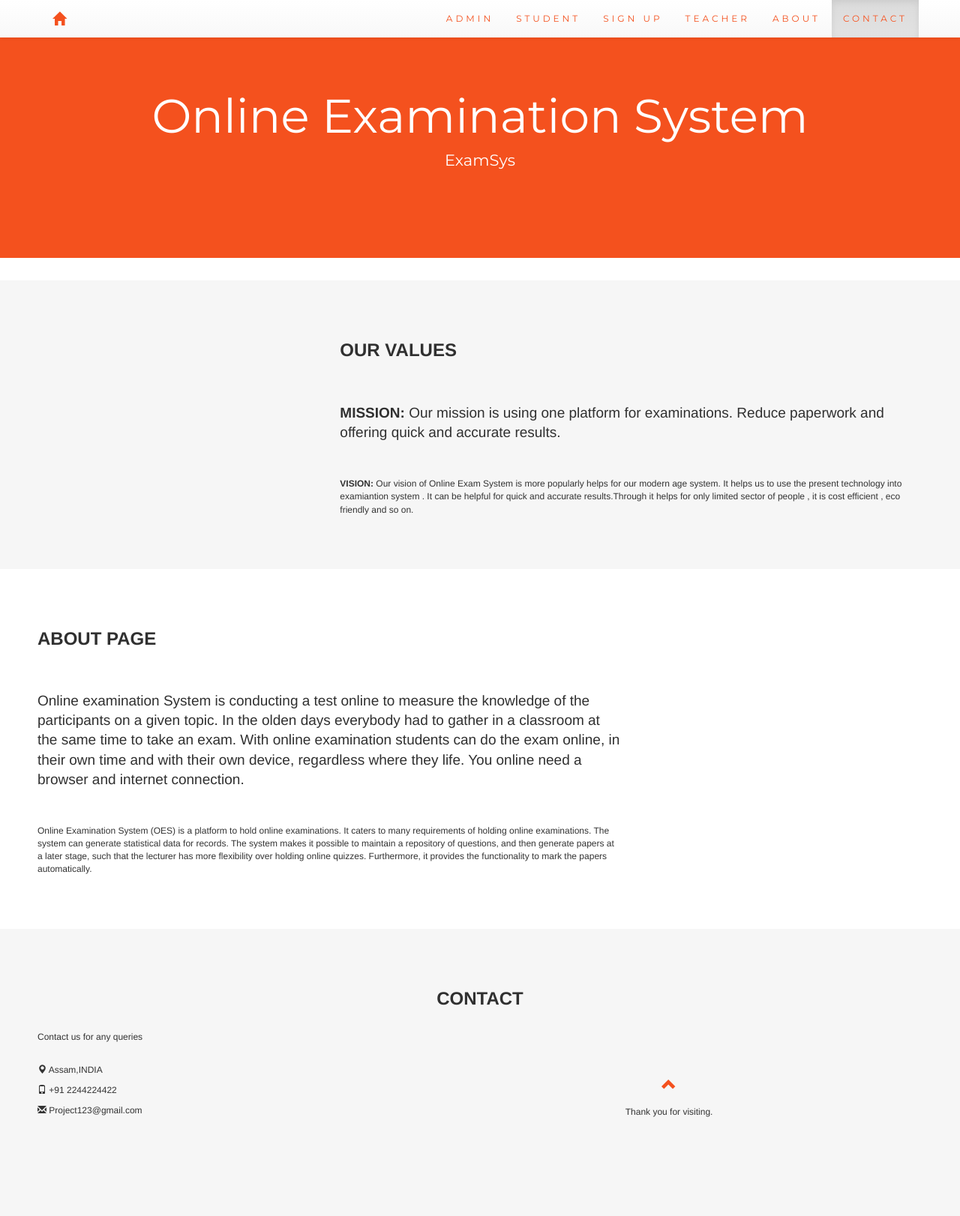
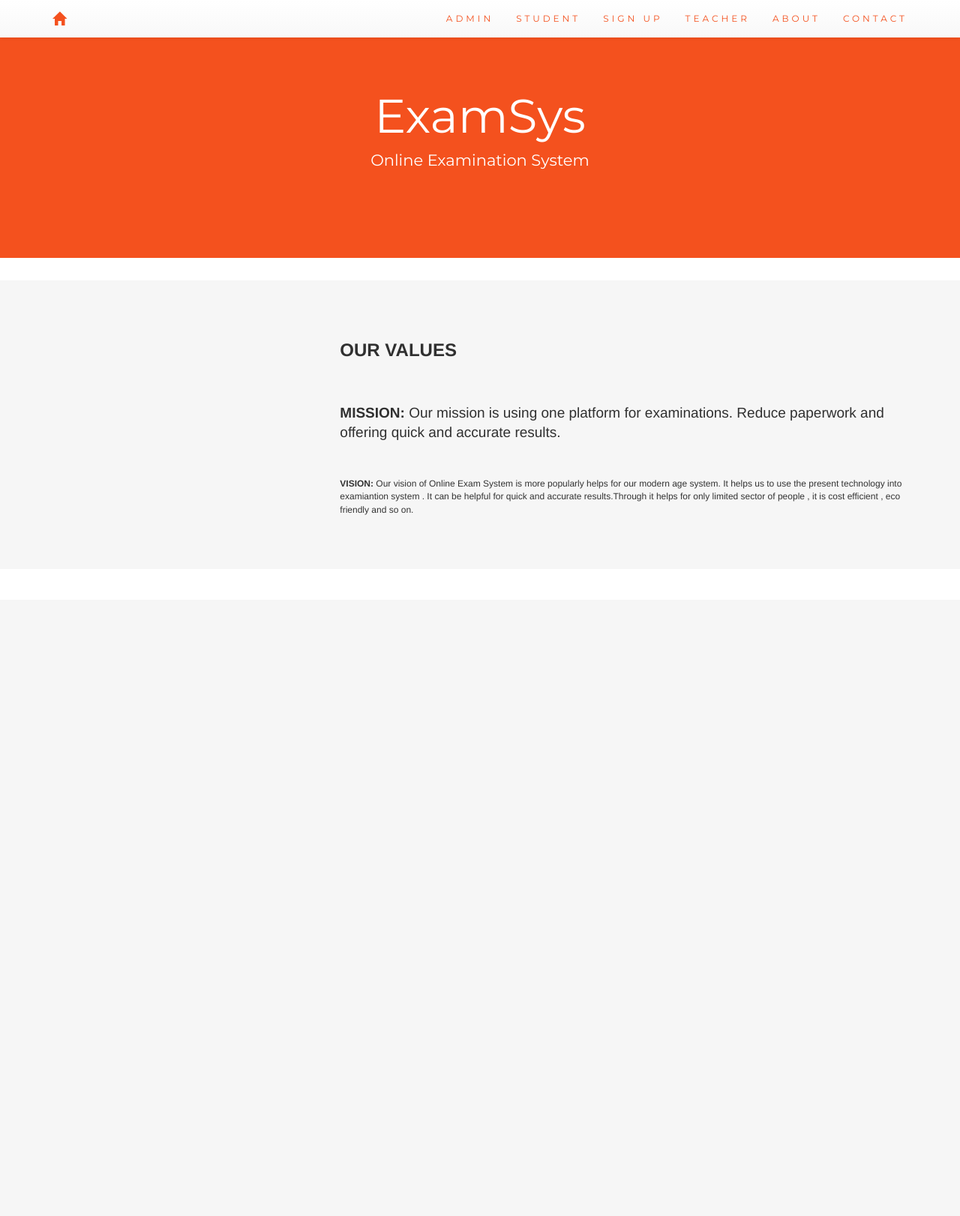
Before and after one commit to siuuuuu7777/project1-testing-, a PHP site: page / in a window 1280 px wide. Shown: the whole page at 75% size. After the commit the page ends 687 px from the top, so only its background shows below. Run offline with PHP 8.4, Linux system fonts and the light colour scheme.

Commit message:
Update index.php

```diff
--- a/index.php
+++ b/index.php
@@ -285,8 +285,8 @@ var b = document.forms["form"]["cpassword"].value;if (a!=b){alert("Passwords mus
 </nav>
 
 <div class="jumbotron text-center">
-  <h1>Online Examination System</h1>
-  <p>ExamSys</p>
+  <h1>ExamSys</h1>
+  <p>Online Examination System</p>
 </div>
 
 
@@ -515,7 +515,7 @@ var b = document.forms["form"]["cpassword"].value;if (a!=b){alert("Passwords mus
 
 
 <!-- Container (About Section) -->
- <div id="about" class="container-fluid">
+ <!-- <div id="about" class="container-fluid">
   <div class="row">
     <div class="col-sm-8">
       <h2>About Page</h2><br>
@@ -527,11 +527,11 @@ var b = document.forms["form"]["cpassword"].value;if (a!=b){alert("Passwords mus
       <span class=""></span>
     </div>
   </div>
-</div>
+</div>  -->
 
 
 <!-- Container (Contact Section) -->
- <div id="contact" class="container-fluid bg-grey">
+ <!-- <div id="contact" class="container-fluid bg-grey">
   <h2 class="text-center">CONTACT</h2>
   <div class="row">
     <div class="col-sm-5">
@@ -540,17 +540,17 @@ var b = document.forms["form"]["cpassword"].value;if (a!=b){alert("Passwords mus
       <p><span class="glyphicon glyphicon-phone"></span> +91 2244224422 </p>
       <p><span class="glyphicon glyphicon-envelope"></span> Project123@gmail.com</p>
     </div>
-    <div class="col-sm-7 slideanim">
+    <div class="col-sm-7 slideanim">  -->
 
 
 
 
-<footer class="container-fluid text-center">
+<!-- <footer class="container-fluid text-center">
   <a href="#myPage" title="To Top">
     <span class="glyphicon glyphicon-chevron-up"></span>
   </a>
   <p>Thank you for visiting.</p>
-</footer>
+</footer> -->
 
 <script>
 $(document).ready(function(){
```
